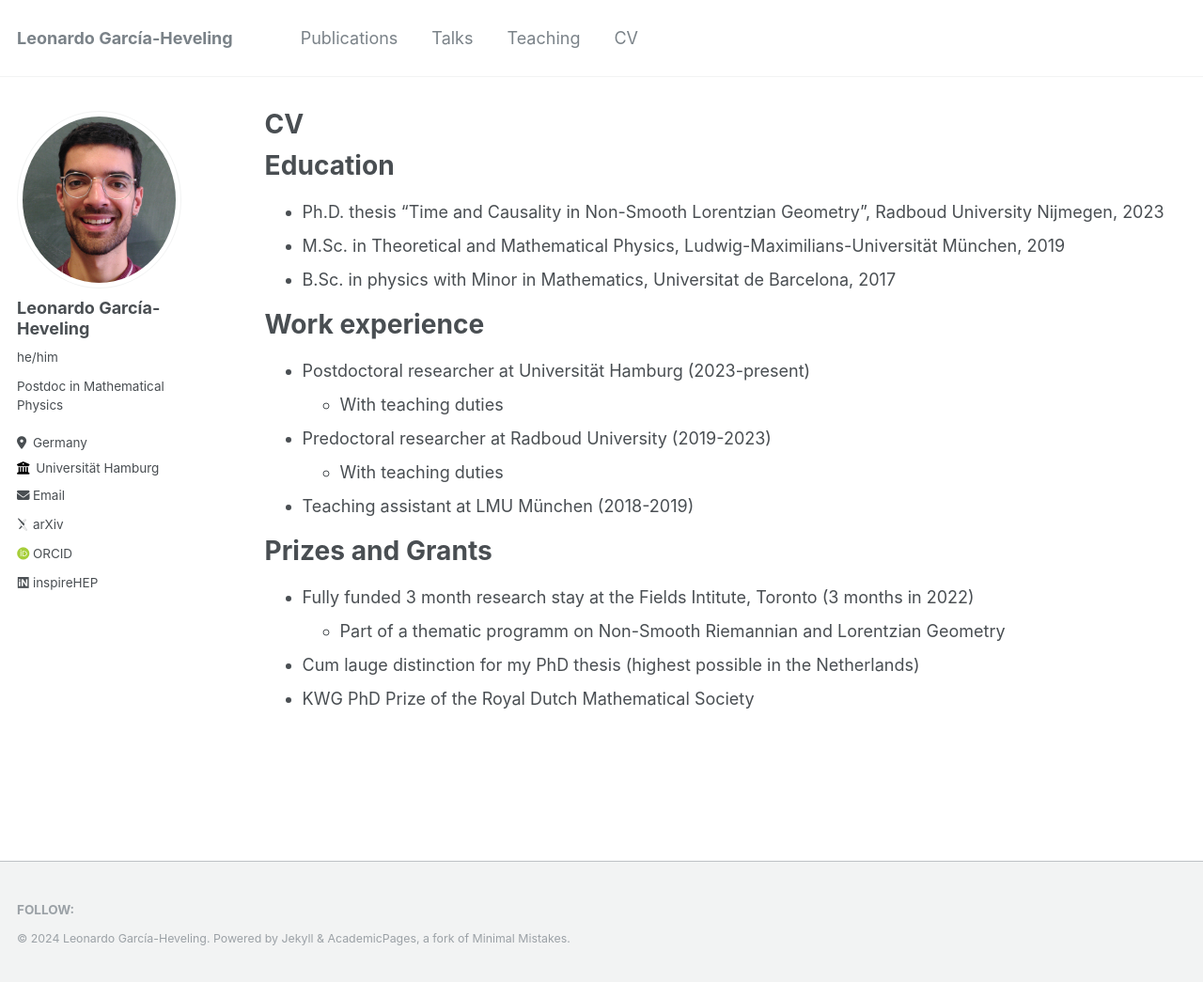
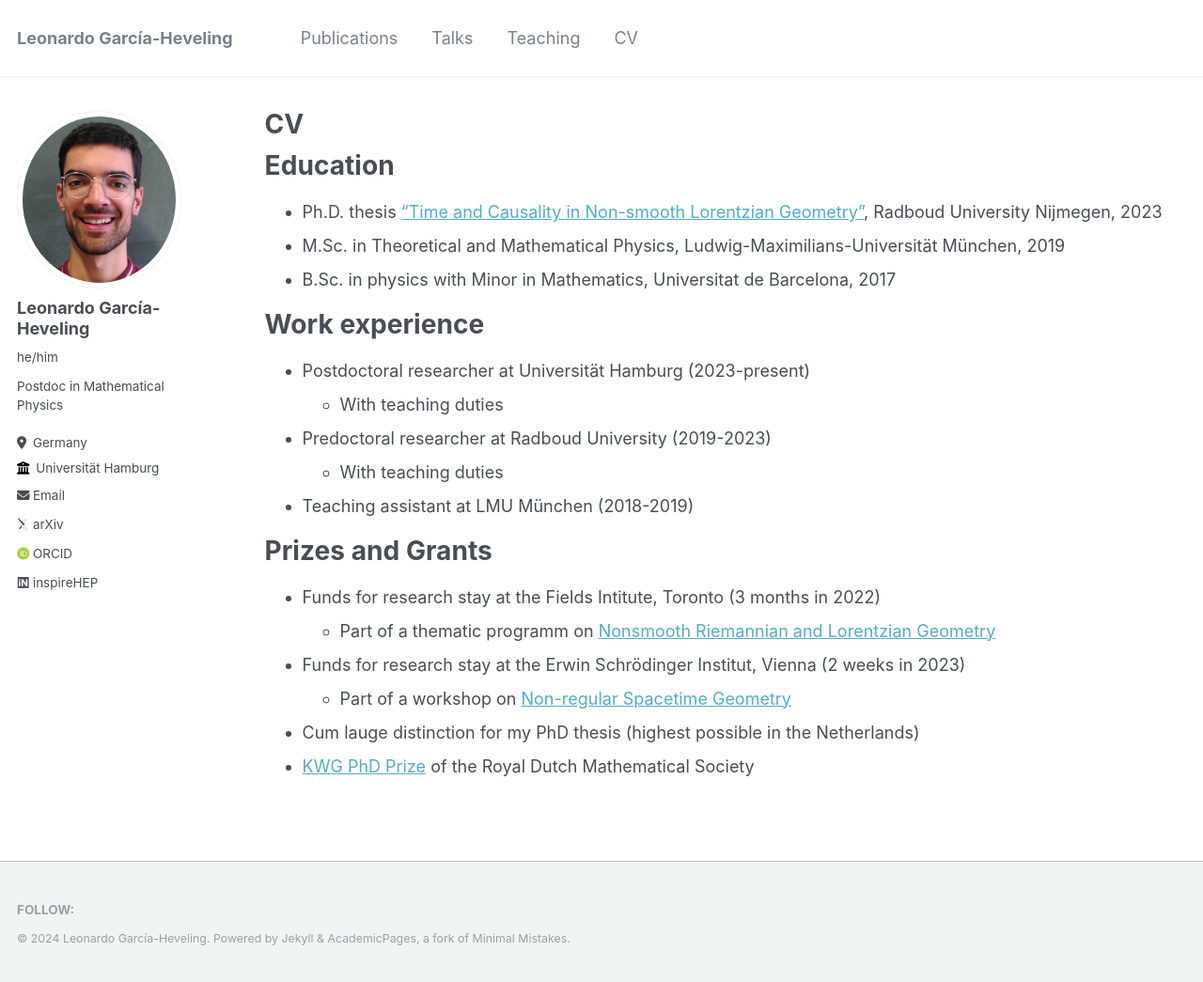
Before and after one commit to LeoGarciaHeveling/LeoGarciaHeveling.github.io, a Jekyll site: the page built from _pages/cv.md, in a window 1280 px wide and 1045 px high. Shown: the whole window at 94% size. Built offline with Jekyll 4.4.1, drawn with Linux system fonts in a browser that asks for light colours; some web fonts are replaced.

Commit message:
Update cv.md

```diff
--- a/_pages/cv.md
+++ b/_pages/cv.md
@@ -11,7 +11,7 @@ redirect_from:
 
 Education
 ======
-* Ph.D. thesis "Time and Causality in Non-Smooth Lorentzian Geometry", Radboud University Nijmegen, 2023
+* Ph.D. thesis ["Time and Causality in Non-smooth Lorentzian Geometry"](https://hdl.handle.net/2066/295781), Radboud University Nijmegen, 2023
 * M.Sc. in Theoretical and Mathematical Physics, Ludwig-Maximilians-Universität München, 2019
 * B.Sc. in physics with Minor in Mathematics, Universitat de Barcelona, 2017
 
@@ -25,7 +25,9 @@ Work experience
 
 Prizes and Grants
 ======
-* Fully funded 3 month research stay at the Fields Intitute, Toronto (3 months in 2022)
-    * Part of a thematic programm on Non-Smooth Riemannian and Lorentzian Geometry
+* Funds for research stay at the Fields Intitute, Toronto (3 months in 2022)
+    * Part of a thematic programm on [Nonsmooth Riemannian and Lorentzian Geometry](http://www.fields.utoronto.ca/activities/22-23/nonsmooth)
+* Funds for research stay at the Erwin Schrödinger Institut, Vienna (2 weeks in 2023)
+    * Part of a workshop on [Non-regular Spacetime Geometry](https://www.esi.ac.at/events/e460/)
 * Cum lauge distinction for my PhD thesis (highest possible in the Netherlands)
-* KWG PhD Prize of the Royal Dutch Mathematical Society
+* [KWG PhD Prize](https://www.wiskgenoot.nl/index.php?page=88&sid=2) of the Royal Dutch Mathematical Society
```
